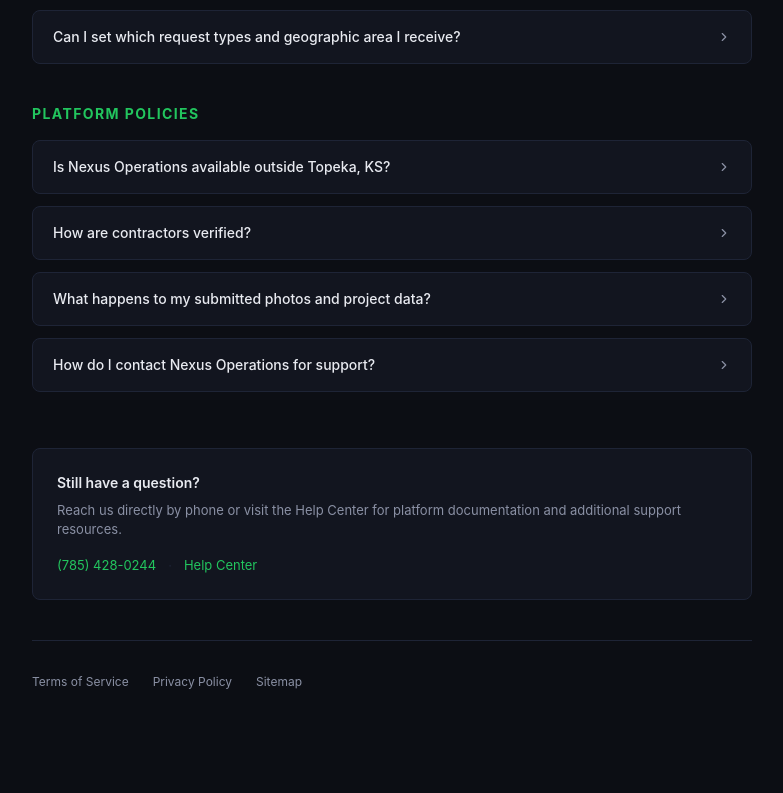
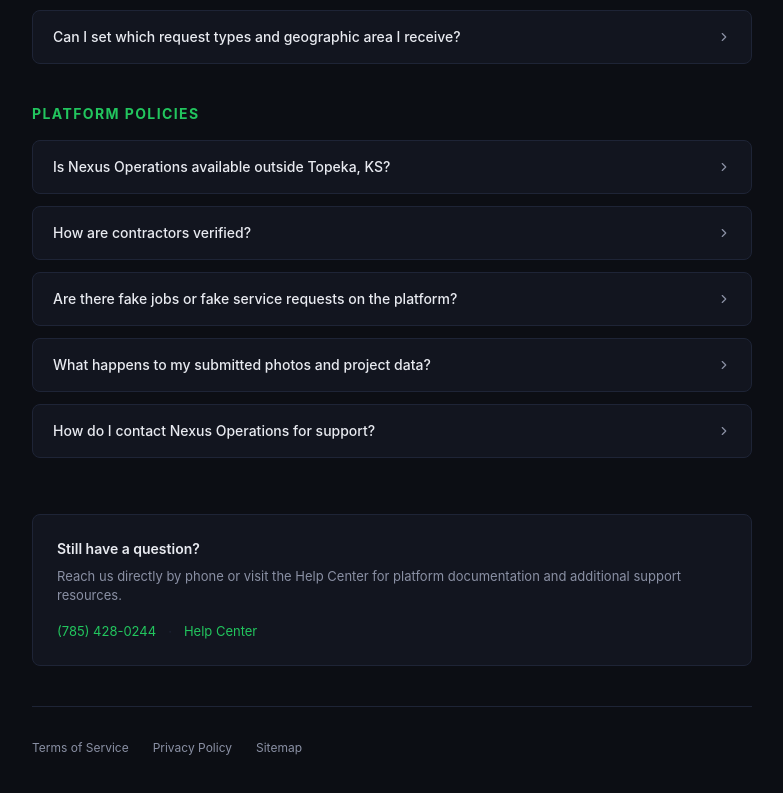
Before and after one commit to bngomez98/nexops, a Next.js app: page /faq in a window 1280 px wide. Shown: the part 1161-1954 px from the top of the page, without its empty margins (248-1031 px from the left). Before the commit the page ends 1908 px from the top, so only its background shows below. Built offline with nearby package versions, Linux system fonts and the light colour scheme.

Commit message:
Add FAQ entry clarifying no fake service requests

```diff
--- a/app/faq/page.tsx
+++ b/app/faq/page.tsx
@@ -80,6 +80,10 @@ const sections = [
       {
         q: "How are contractors verified?",
         a: "All contractors must submit a current contractor license, active insurance certificate, and consent to a background check before account approval. Documentation is reviewed manually by Nexus Operations staff. Accounts are not automatically approved.",
+      },
+      {
+        q: "Are there fake jobs or fake service requests on the platform?",
+        a: "No. Nexus Operations does not post fabricated jobs and does not permit fake requests. Every request must include required project details and is tied to a verified account before it can appear in contractor feeds. Suspected fraud is manually reviewed and removed.",
       },
       {
         q: "What happens to my submitted photos and project data?",
```
